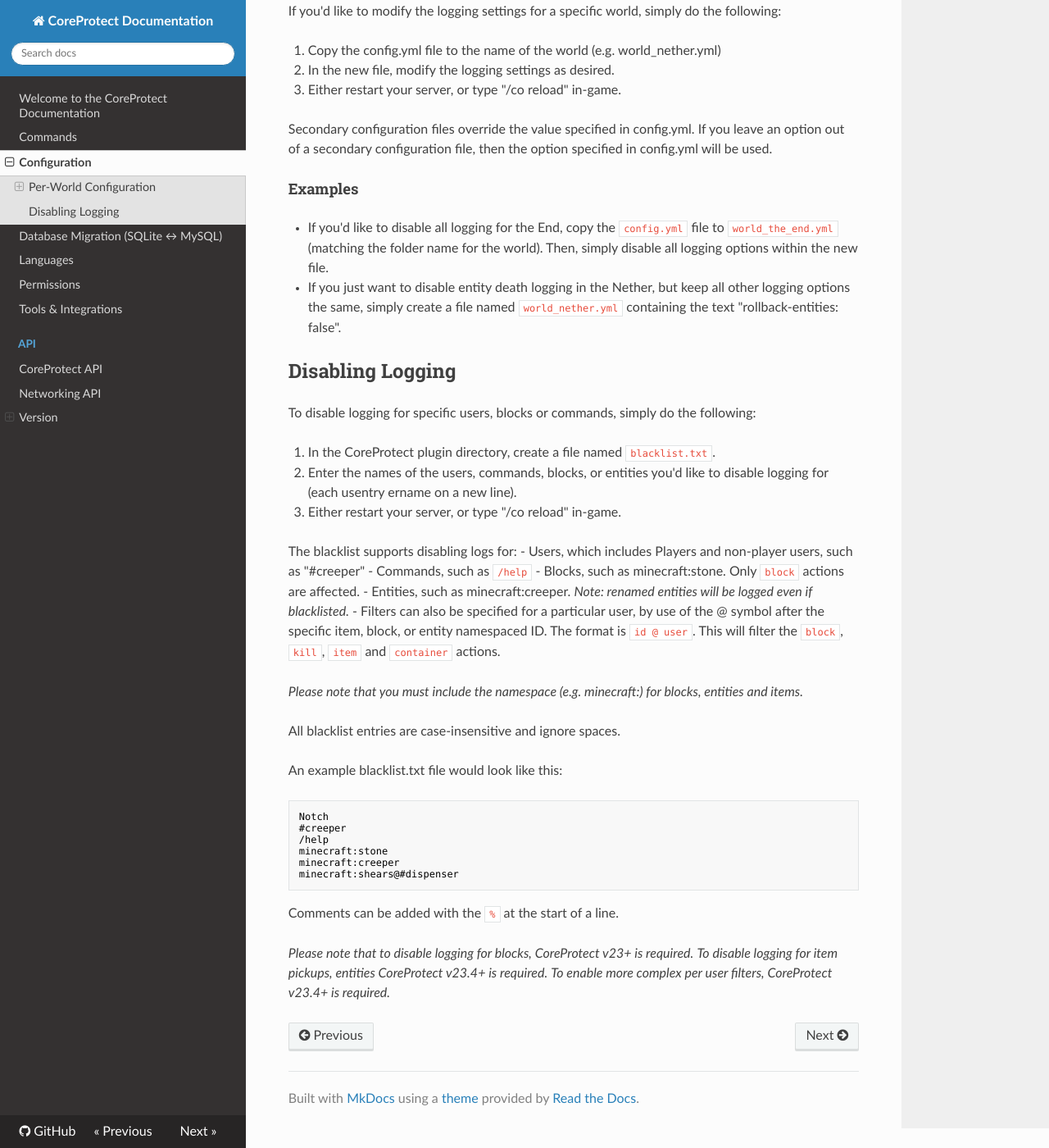
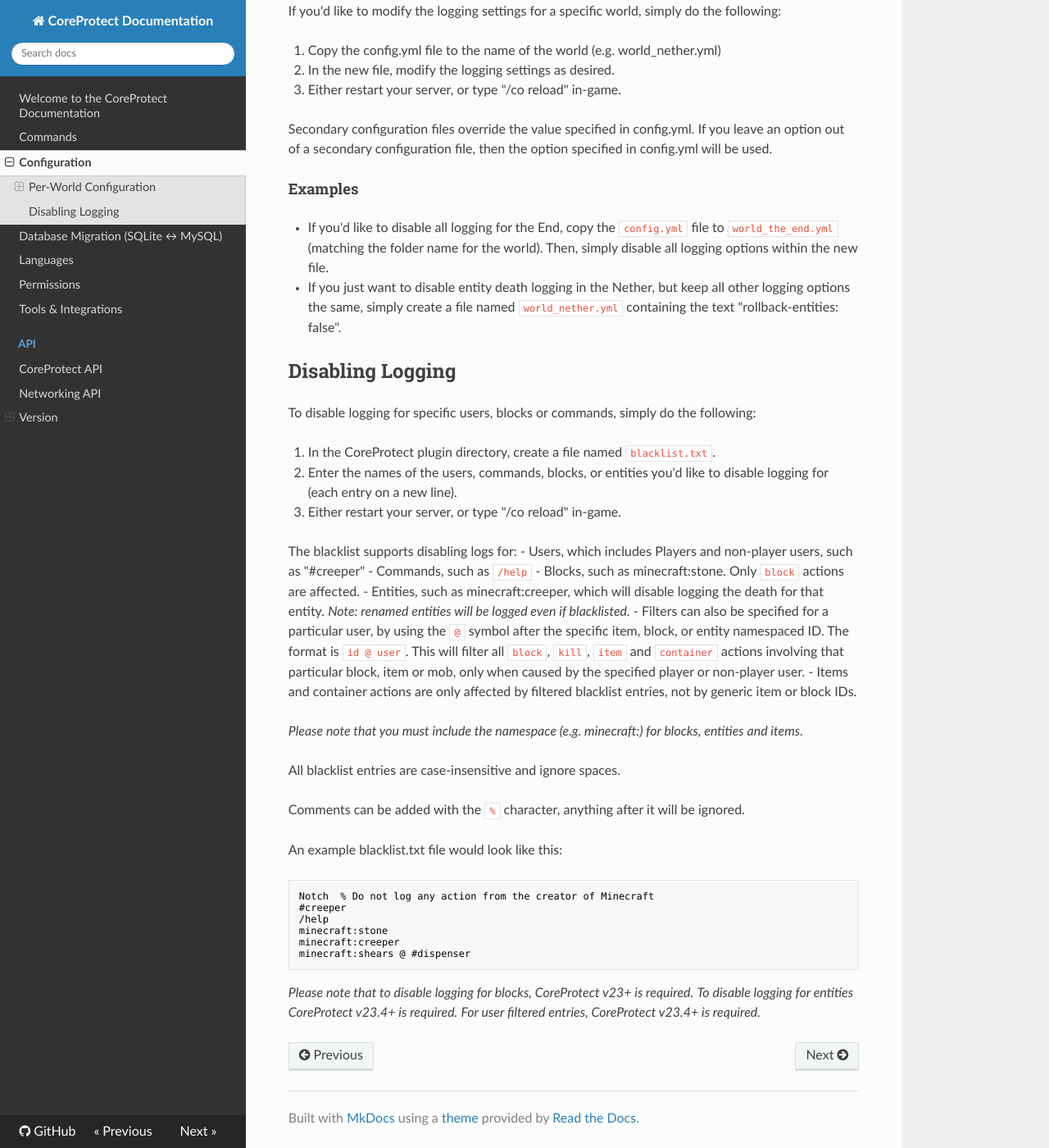
Before and after one commit to PlayPro/CoreProtect, an MkDocs documentation site: the page built from docs/config.md, in a window 1280 px wide and 1400 px high, scrolled down 263 px. Shown: the whole window at 82% size. Built offline with MkDocs 1.6.1, drawn with Linux system fonts in a browser that asks for light colours; nearby versions of some CDN libraries.

Commit message:
improve documentation

````diff
--- a/docs/config.md
+++ b/docs/config.md
@@ -21,34 +21,35 @@ Secondary configuration files override the value specified in config.yml. If you
 To disable logging for specific users, blocks or commands, simply do the following:
 
 1. In the CoreProtect plugin directory, create a file named `blacklist.txt`.
-2. Enter the names of the users, commands, blocks, or entities you'd like to disable logging for (each usentry ername on a new line).
+2. Enter the names of the users, commands, blocks, or entities you'd like to disable logging for (each entry on a new line).
 3. Either restart your server, or type "/co reload" in-game.
 
 The blacklist supports disabling logs for:
 - Users, which includes Players and non-player users, such as "#creeper"
 - Commands, such as `/help`
 - Blocks, such as minecraft:stone. Only `block` actions are affected.
-- Entities, such as minecraft:creeper. *Note: renamed entities will be logged even if blacklisted.*
-- Filters can also be specified for a particular user, by use of the @ symbol after the specific item, block, or entity namespaced ID. The format is `id @ user`. This will filter the `block`, `kill`, `item` and `container` actions.
+- Entities, such as minecraft:creeper, which will disable logging the death for that entity. *Note: renamed entities will be logged even if blacklisted.*
+- Filters can also be specified for a particular user, by using the `@` symbol after the specific item, block, or entity namespaced ID. The format is `id @ user`. This will filter all `block`, `kill`, `item` and `container` actions involving that particular block, item or mob, only when caused by the specified player or non-player user.
+- Items and container actions are only affected by filtered blacklist entries, not by generic item or block IDs.
 
 *Please note that you must include the namespace (e.g. minecraft:) for blocks, entities and items.*
 
 All blacklist entries are case-insensitive and ignore spaces.
 
+Comments can be added with the `%` character, anything after it will be ignored.
 
 An example blacklist.txt file would look like this:
 
 ```text
-Notch
+Notch  % Do not log any action from the creator of Minecraft
 #creeper
 /help
 minecraft:stone
 minecraft:creeper
-minecraft:shears@#dispenser
+minecraft:shears @ #dispenser
 ```
 
-Comments can be added with the `%` at the start of a line.
 
 *Please note that to disable logging for blocks, CoreProtect v23+ is required.*
-*To disable logging for item pickups, entities CoreProtect v23.4+ is required.*
-*To enable more complex per user filters, CoreProtect v23.4+ is required.*
+*To disable logging for entities CoreProtect v23.4+ is required.*
+*For user filtered entries, CoreProtect v23.4+ is required.*
````
